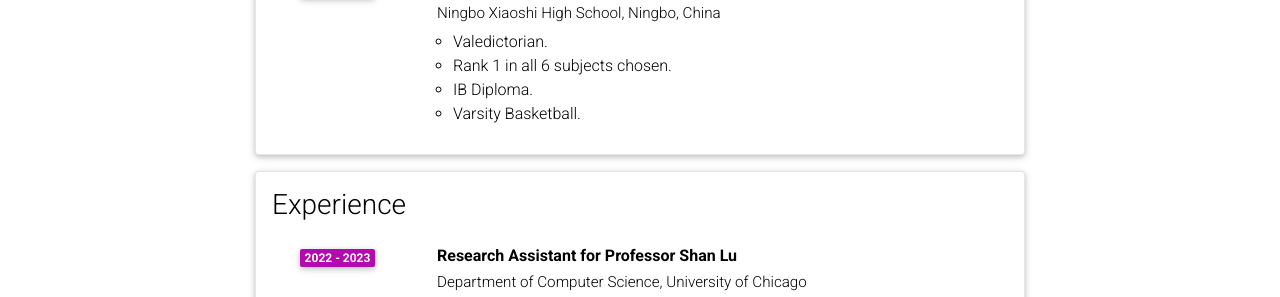
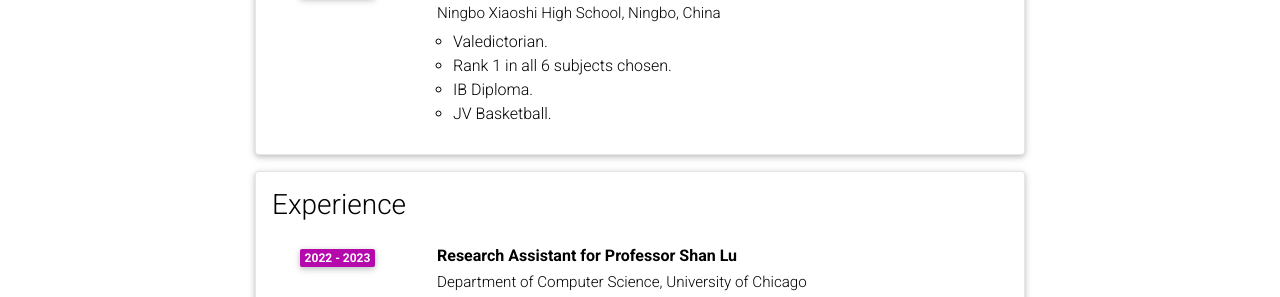
Before and after one commit to cyruszzhou/cyruszzhou.github.io, a Jekyll site: the page built from _pages/cv.md, in a window 1280 px wide and 900 px high, scrolled down 725 px. Shown: the part 156-453 px from the top of the window. Built offline with Jekyll 4.4.1, drawn with Linux system fonts in a browser that asks for light colours; comment, search, counter and statistics services are not loaded; a style sheet for code colours, icons or effects is not loaded.

Commit message:
varsity to jv

```diff
--- a/_data/cv.yml
+++ b/_data/cv.yml
@@ -36,7 +36,7 @@
         - Valedictorian.
         - Rank 1 in all 6 subjects chosen.
         - IB Diploma.
-        - Varsity Basketball.
+        - JV Basketball.
 
 - title: Experience
   type: time_table
```
